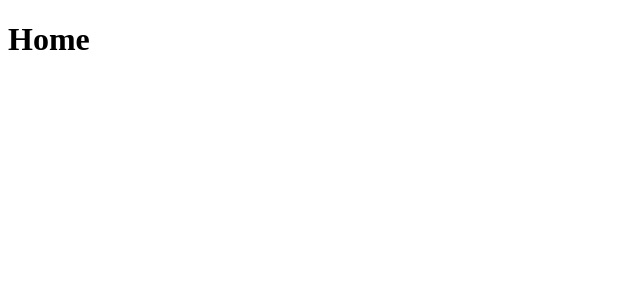
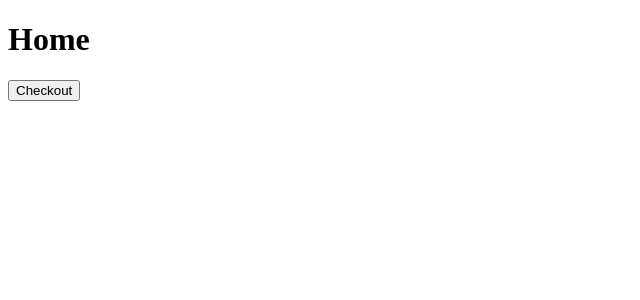
Before and after one commit to pichborithk/projects-demo, a React (Vite) app in the folder stripe-checkout-demo/client/: page / in a window 1280 px wide. Shown: the top 300 px of the page, without its empty margins (0-640 px from the left). Built offline with nearby package versions, Linux system fonts and the light colour scheme.

Commit message:
setup checkout handling function

```diff
--- a/stripe-checkout-demo/client/src/App.tsx
+++ b/stripe-checkout-demo/client/src/App.tsx
@@ -1,9 +1,24 @@
 import './App.css';
 
 function App() {
+  const cart = {};
+
+  async function handlingCheckOut() {
+    const response = await fetch('http://localhost:1337/checkout', {
+      method: 'POST',
+      headers: {
+        'Content-Type': 'application/json',
+      },
+      body: JSON.stringify({ cart }),
+    });
+    const result = await response.json();
+    console.log(result);
+  }
+
   return (
     <>
       <h1>Home</h1>
+      <button onClick={handlingCheckOut}>Checkout</button>
     </>
   );
 }
```
